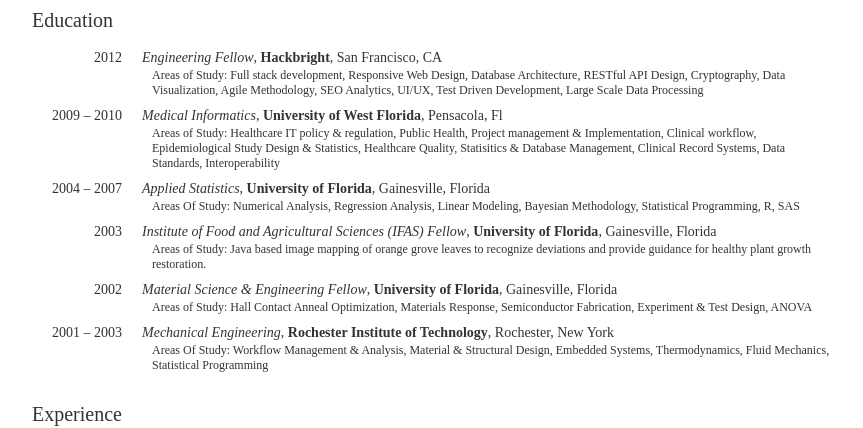
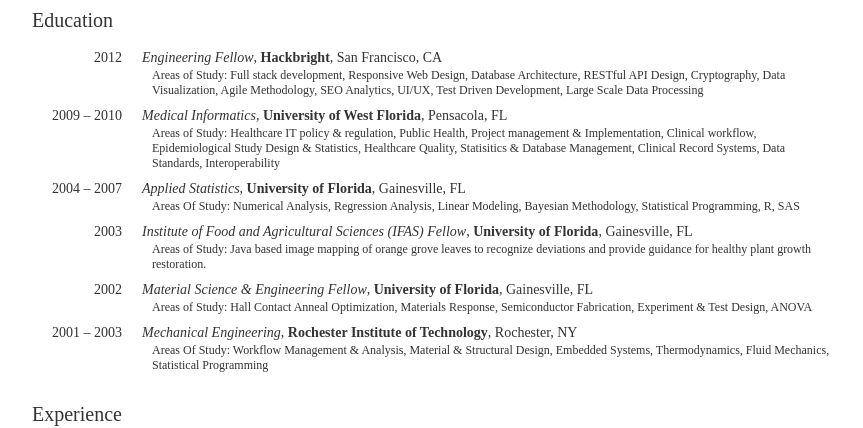
Before and after one commit to laurenstill/laurenstill.github.io, a Jekyll site: the page cv/index.html, which Jekyll copies as it is, in a window 1280 px wide. Shown: the part 319-747 px from the top of the page, without its empty margins (208-1071 px from the left). Built offline with Jekyll 4.4.1, drawn with Linux system fonts in a browser that asks for light colours; comment, search, counter and statistics services are not loaded.

Commit message:
Update index.html

```diff
--- a/cv/index.html
+++ b/cv/index.html
@@ -57,7 +57,7 @@
                     <span class="date">2009 &ndash; 2010</span>
                     <span class="position">Medical Informatics</span>,
                     <span class="institute">University of West Florida</span>,
-                    <span class="loc">Pensacola, Fl </span>
+                    <span class="loc">Pensacola, FL </span>
                     <span class="meta">Areas of Study: Healthcare IT policy &amp; regulation, Public Health, Project management &amp; Implementation, Clinical workflow, Epidemiological Study Design &amp; Statistics, Healthcare Quality, Statisitics &amp; Database Management, Clinical Record Systems, Data Standards, Interoperability
                     </span>
                 </li>
@@ -65,7 +65,7 @@
                     <span class="date">2004 &ndash; 2007</span>
                     <span class="position">Applied Statistics</span>,
                     <span class="institute">University of Florida</span>,
-                    <span class="loc">Gainesville, Florida</span>
+                    <span class="loc">Gainesville, FL</span>
                     <span class="meta">Areas Of Study: Numerical Analysis, Regression Analysis, Linear Modeling, Bayesian Methodology, Statistical Programming, R, SAS
                     </span>
                 </li>
@@ -73,7 +73,7 @@
                     <span class="date">2003</span>
                     <span class="position">Institute of Food and Agricultural Sciences (IFAS) Fellow</span>,
                     <span class="institute">University of Florida</span>,
-                    <span class="loc">Gainesville, Florida</span>
+                    <span class="loc">Gainesville, FL</span>
                     <span class="meta">Areas of Study: Java based image mapping of orange grove leaves to recognize deviations and provide guidance for healthy plant growth restoration.
                     </span>
                 </li>
@@ -83,7 +83,7 @@
                     <span class="date">2002</span>
                     <span class="position">Material Science &amp; Engineering Fellow</span>,
                     <span class="institute">University of Florida</span>,
-                    <span class="loc">Gainesville, Florida</span>
+                    <span class="loc">Gainesville, FL</span>
                     <span class="meta">Areas of Study: Hall Contact Anneal Optimization, Materials Response, Semiconductor Fabrication, Experiment &amp; Test Design, ANOVA
                     </span>
                 </li>
@@ -92,7 +92,7 @@
                     <span class="date">2001 &ndash; 2003</span>
                     <span class="position">Mechanical Engineering</span>,
                     <span class="institute">Rochester Institute of Technology</span>,
-                    <span class="loc">Rochester, New York</span>
+                    <span class="loc">Rochester, NY</span>
                     <span class="meta">Areas Of Study: Workflow Management &amp; Analysis, Material &amp; Structural Design, Embedded Systems, Thermodynamics, Fluid Mechanics, Statistical Programming
                     </span>
                 </li>
```
